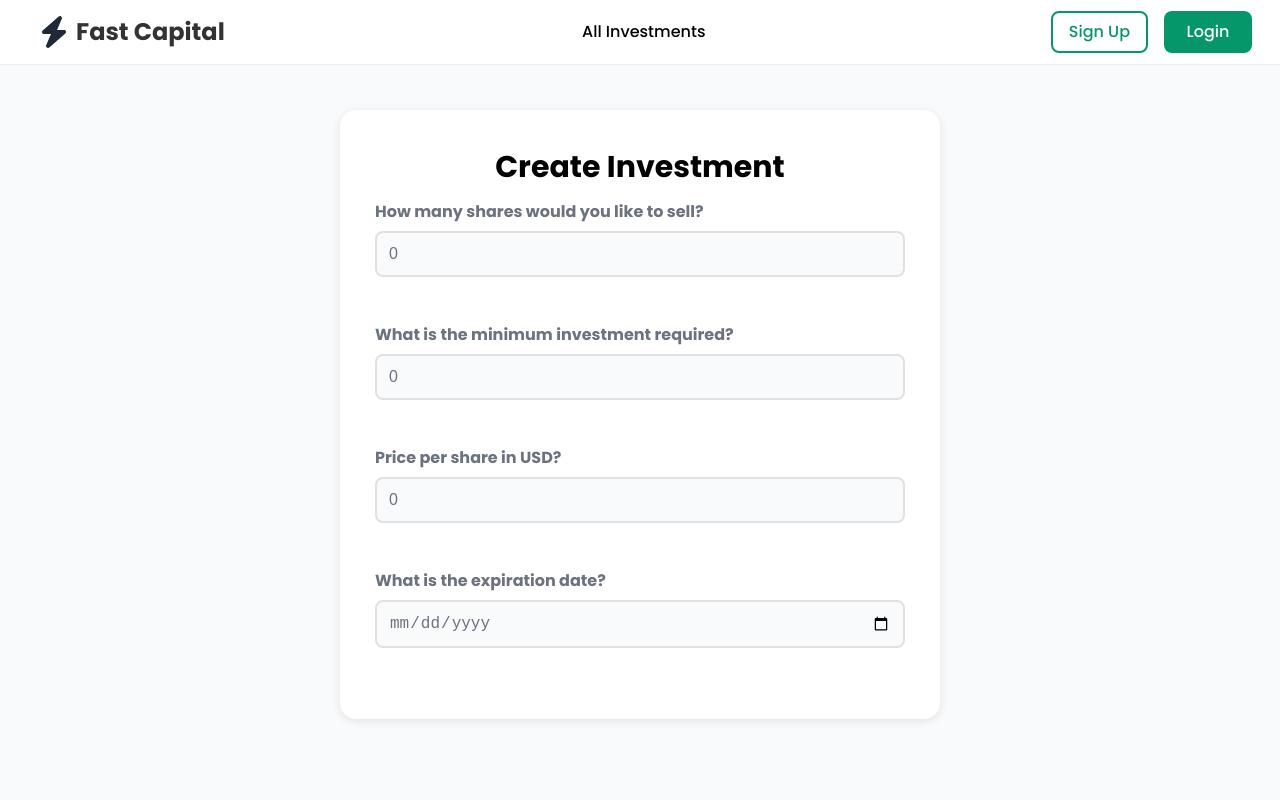
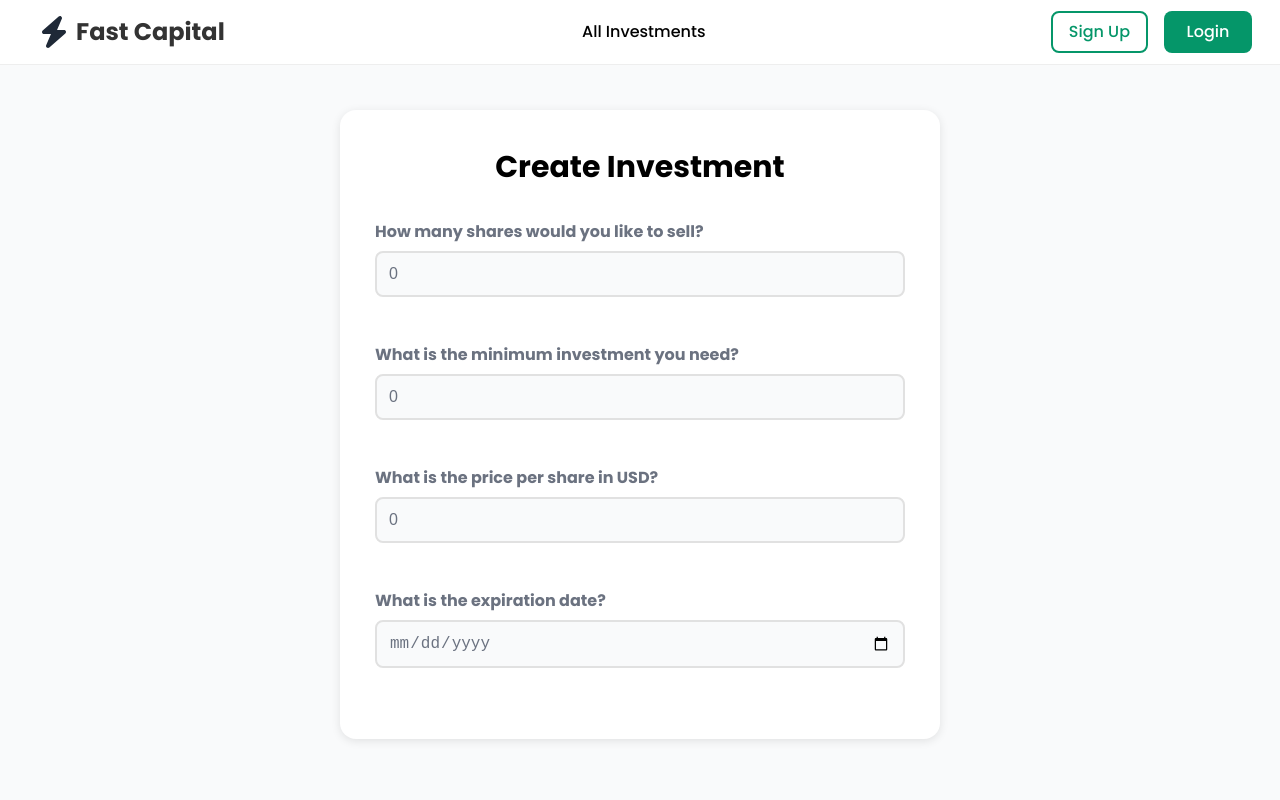
Before and after one commit to jlai9001/FastCapital, a React (Vite) app in the folder client/: page /create-investment-offer in a window 1280 px wide. Shown: the top 800 px of the page. Built offline with nearby package versions, Linux system fonts and the light colour scheme; no server answers.

Commit message:
create-invest-styled

```diff
--- a/client/src/pages/create-investment.css
+++ b/client/src/pages/create-investment.css
@@ -27,7 +27,7 @@ body{
     font-weight: Bold;
     font-size: var(--large_fontsize);
     font-family:var(--_font);
-    margin-bottom:10px;
+    margin-bottom:30px;
 }
 
 
--- a/client/src/pages/create-investment.jsx
+++ b/client/src/pages/create-investment.jsx
@@ -89,7 +89,7 @@ export default function NewInvestment() {
                     />
                 </div><br />
                 <div>
-                    <div className="field-label">What is the minimum investment required?</div>
+                    <div className="field-label">What is the minimum investment you need?</div>
                     <input
                         type="number"
                         value={minInvestment}
@@ -97,7 +97,7 @@ export default function NewInvestment() {
                         onChange={(e) => setMinInvestment(Number(e.target.value))}
                     />
                 </div><br />
-                    <div className="field-label">Price per share in USD?</div>
+                    <div className="field-label">What is the price per share in USD?</div>
 
 
                 <div >
```
